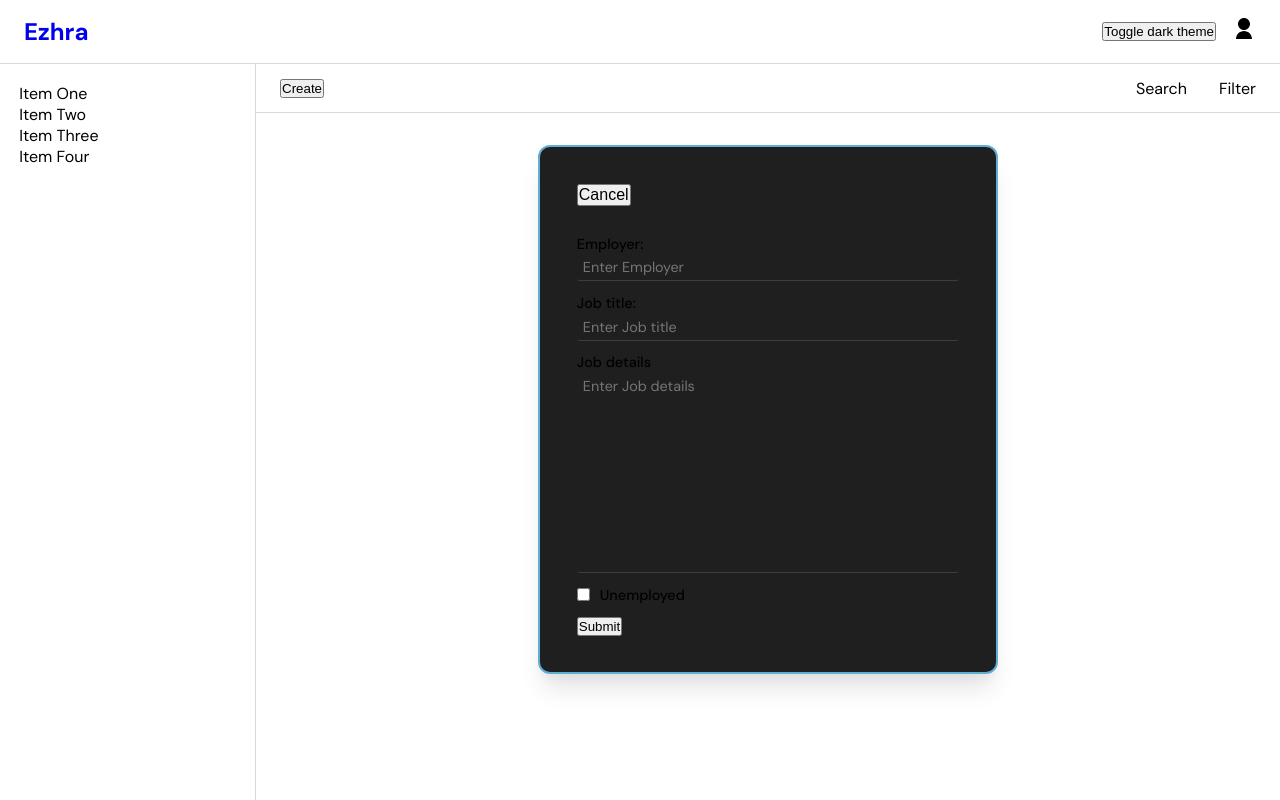
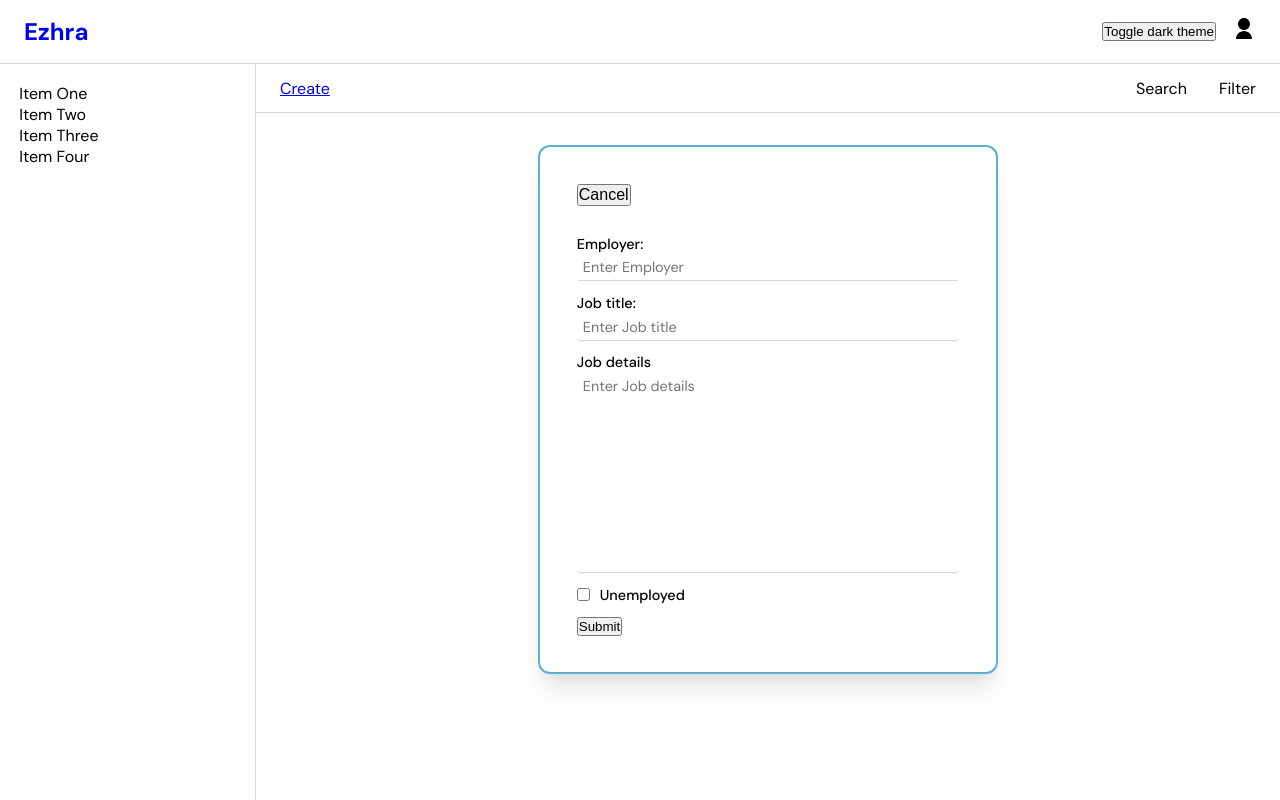
Before and after one commit to dajana-dev/ezhra, a React (Vite) app: page /1/edit in a window 1280 px wide. Built offline with nearby package versions, Linux system fonts and the light colour scheme; no server answers.

Commit message:
add create new job page and navigate to its details after creation

```diff
--- a/src/components/JobDetails.jsx
+++ b/src/components/JobDetails.jsx
@@ -1,5 +1,5 @@
 import '../styles/jobDetails.scss';
-import { useParams } from 'react-router-dom';
+import { useNavigate, useParams } from 'react-router-dom';
 import { useQuery, useQueryClient } from '@tanstack/react-query';
 import { fetchSingleJob } from '../helpers/appwriteJobData';
 import CandidateList from './CandidateList';
@@ -9,9 +9,12 @@ import { useState } from 'react';
 const JobDetails = () => {
   const [isEditJob, setIsEditJob] = useState(false);
 
-
   const queryClient = useQueryClient();
   const { jobId } = useParams();
+  const navigate = useNavigate();
+
+  const isNewJob = jobId === 'new';
+
   const cachedJob = queryClient.getQueryData(['jobList'])?.find((job) => job.$id === jobId);
 
   const {
@@ -22,8 +25,20 @@ const JobDetails = () => {
   } = useQuery({
     queryKey: ['job', jobId],
     queryFn: () => fetchSingleJob(jobId),
-    enabled: !cachedJob,
+    enabled: !cachedJob && jobId !== 'new', //added the letter condition because react was still trying to fetch
   });
+
+  if(isNewJob) {
+    return (
+      <div className="job-details">
+        <section className="job-details-container">
+          <div className='job-data-container'>
+            <JobForm onCancel={() => navigate('/')}/>
+          </div>
+        </section>
+      </div>
+    )
+  }
 
   const job = !cachedJob ? fetchedJob : cachedJob;
 
--- a/src/components/JobForm.jsx
+++ b/src/components/JobForm.jsx
@@ -2,14 +2,17 @@ import { useState } from 'react';
 import '../styles/JobForm.scss';
 import { postJobData, updateJobData } from '../helpers/appwriteJobData.js';
 import { useMutation, useQuery, useQueryClient } from '@tanstack/react-query';
+import { useNavigate } from 'react-router-dom';
 
-const JobForm = ({ setIsEditJob, isEditJob, initialJob }) => {
+const JobForm = ({ setIsEditJob, isEditJob, initialJob, onCancel }) => {
   const inputFields = [
     { name: 'employer', label: 'Employer', type: 'text', required: true },
     { name: 'jobTitle', label: 'Job title', type: 'text', required: true },
     { name: 'jobDetails', label: 'Job details', type: 'textarea', required: true },
     { name: 'unemployed', label: 'Unemployed', type: 'checkbox' },
   ];
+
+  const navigate = useNavigate();
 
   const [jobData, setJobData] = useState(
     initialJob ? {
@@ -34,10 +37,14 @@ const JobForm = ({ setIsEditJob, isEditJob, initialJob }) => {
     error,
   } = useMutation({
     mutationFn: postJobData,
-    onSuccess: () => {
+    onSuccess: (newJob) => {
+      console.log(newJob);
+      console.log(newJob.$id);
       queryClient.invalidateQueries({ queryKey: ['jobList'] });
       setTimeout(() => {
-        closeForm();
+        if(newJob.$id) {
+          navigate(`/JobDetails/${newJob.$id}`, {replace : true});
+        }
       }, 1000);
     },
   });
@@ -79,6 +86,14 @@ const { mutateAsync: updateJobMutation } = useMutation({
     }
   };
 
+  const handleCancel = () => {
+    if(onCancel) {
+      onCancel();
+    } else if(setIsEditJob) {
+      setIsEditJob(false);
+    }
+  }
+
   const renderInput = ({ label, name, type, required }) => {
     switch (type) {
       case 'textarea':
@@ -115,7 +130,7 @@ const { mutateAsync: updateJobMutation } = useMutation({
 
   return (
     <form className="job-form" onSubmit={handleSubmit}>
-      <button onClick={()=>setIsEditJob(false)}>Cancel</button>
+      <button onClick={handleCancel}>Cancel</button>
       {inputFields.map(renderInput)}
 
       <button type="Submit" disabled={isPending}>
--- a/src/components/Toolbar.jsx
+++ b/src/components/Toolbar.jsx
@@ -1,21 +1,12 @@
 import { useState } from 'react';
 import '../styles/Toolbar.scss';
-import JobForm from './JobForm';
+import { Link } from 'react-router-dom';
 
 const Toolbar = () => {
-  const [isOpenModal, setIsOpenModal] = useState(false);
-
-  const openModal = () => setIsOpenModal(true);
-
-  const discardForm = () => {
-    setIsOpenModal(false);
-  };
 
   return (
     <div className="toolbar">
-      {isOpenModal && <JobForm closeForm={discardForm} />}
-      <button onClick={openModal}>Create</button>
-
+      <Link to="/JobDetails/new">Create</Link>
       <div className="tools">
         <div className="searchbar">Search</div>
         <div className="filer">Filter</div>
--- a/src/router.jsx
+++ b/src/router.jsx
@@ -12,7 +12,7 @@ export const router = createBrowserRouter([
         children: [
             {path: "/", element: <JobList />},
             {path: ":jobId/edit", element: <JobForm mode="edit"/>},
-            {path: "JobDetails/:jobId", element: <JobDetails/>}
+            {path: "JobDetails/:jobId", element: <JobDetails/>},
         ]
     }
 ])
--- a/src/styles/JobForm.scss
+++ b/src/styles/JobForm.scss
@@ -4,7 +4,6 @@
   display: flex;
   flex-direction: column;
   align-items: flex-start;
-  // justify-content: center;
   gap: 0.8rem;
   font-size: 0.9rem;
   margin: 1rem auto;
@@ -13,13 +12,8 @@
   border-radius: 12px;
   box-shadow: rgba(0, 0, 0, 0.1) 0px 20px 25px -5px, rgba(0, 0, 0, 0.04) 0px 10px 10px -5px;
   width: 460px;
-  background-color: $dark-theme-bg;
-  //modal
-  // position: absolute;
-  // z-index: 100;
-  // top: 30%;
-  // left: 50%;
-  // transform: translate(-50%, -30%);
+  background-color: inherit;
+  color: inherit;
 
   div {
     display: flex;
```
